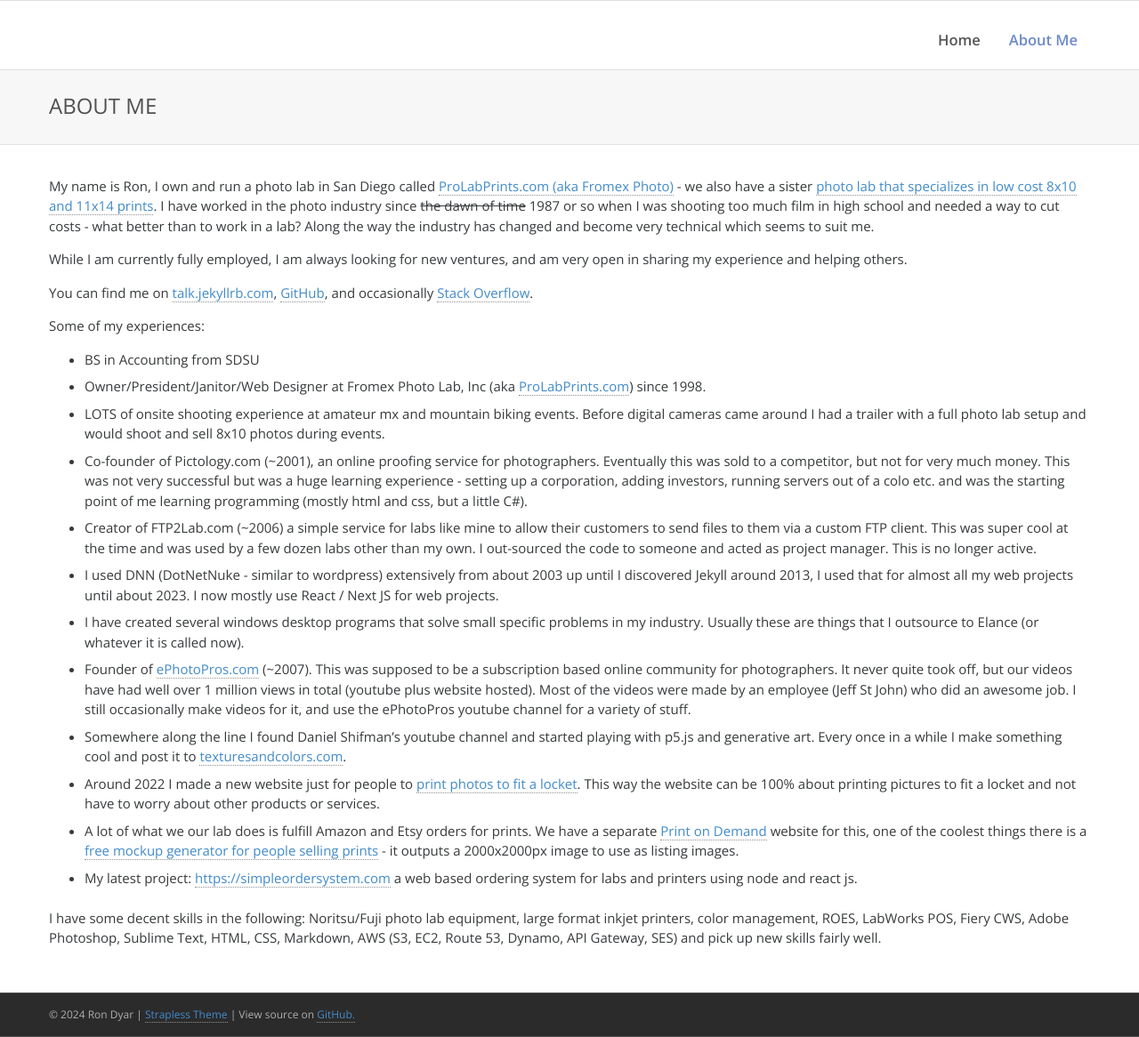
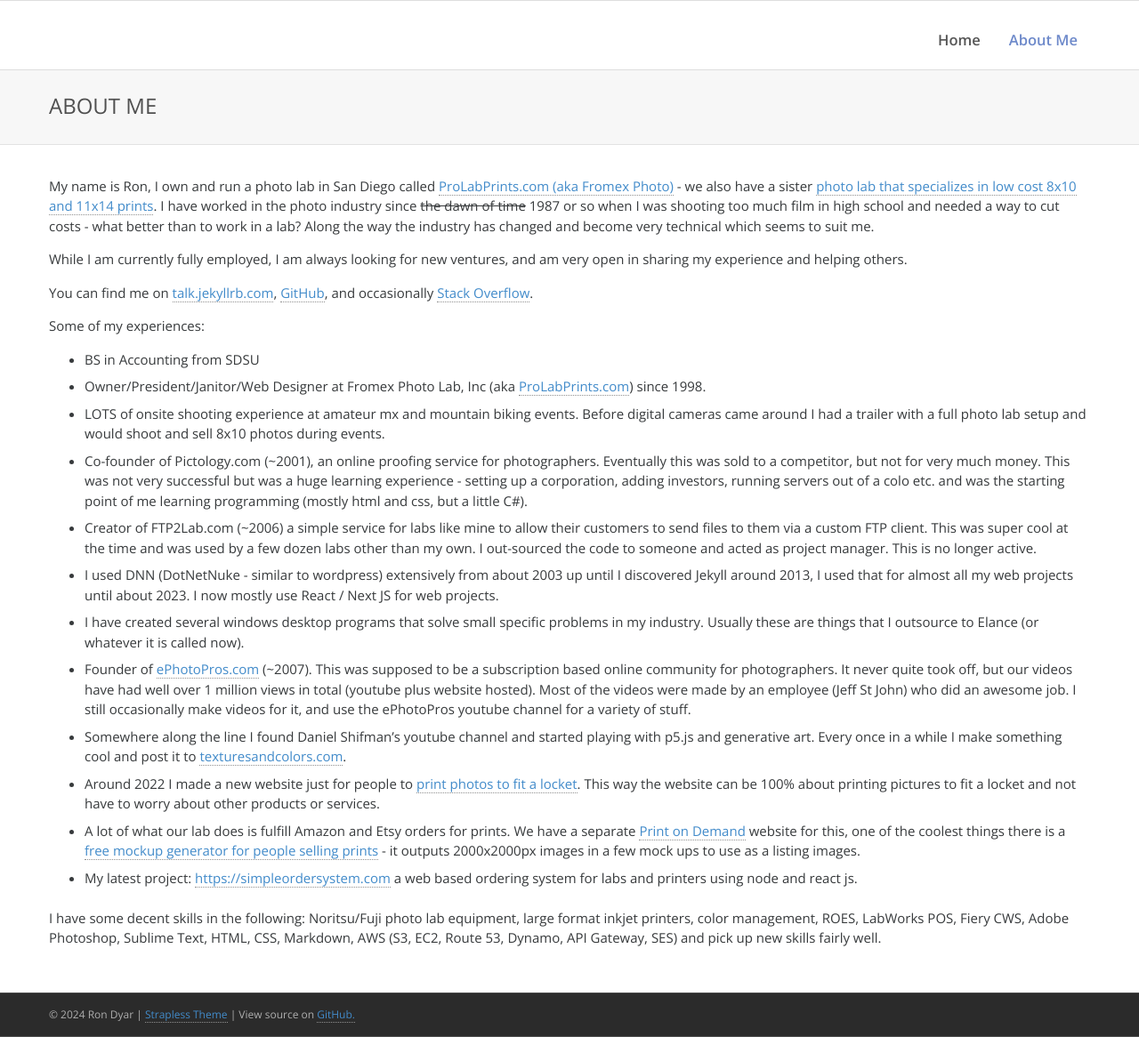
Before and after one commit to rdyar/rdyar.github.io, a Jekyll site: the page built from about-me.md, in a window 1280 px wide and 1166 px high. Shown: the whole window at 89% size. Built offline with Jekyll 4.4.1, drawn with Linux system fonts in a browser that asks for light colours.

```diff
--- a/about-me.md
+++ b/about-me.md
@@ -20,7 +20,7 @@ Some of my experiences:
 - Founder of [ePhotoPros.com](https://ephotopros.com) (~2007). This was supposed to be a subscription based online community for photographers. It never quite took off, but our videos have had well over 1 million views in total (youtube plus website hosted). Most of the videos were made by an employee (Jeff St John) who did an awesome job. I still occasionally make videos for it, and use the ePhotoPros youtube channel for a variety of stuff.
 - Somewhere along the line I found Daniel Shifman's youtube channel and started playing with p5.js and generative art. Every once in a while I make something cool and post it to [texturesandcolors.com](https://textureandcolors.com).
 - Around 2022 I made a new website just for people to [print photos to fit a locket](https://locketprints.com). This way the website can be 100% about printing pictures to fit a locket and not have to worry about other products or services.
-- A lot of what we our lab does is fulfill Amazon and Etsy orders for prints. We have a separate [Print on Demand](https://printondemand.qprints.com) website for this, one of the coolest things there is a [free mockup generator for people selling prints](https://printondemand.qprints.com/tools/mockup-generator) - it outputs a 2000x2000px image to use as listing images.
+- A lot of what our lab does is fulfill Amazon and Etsy orders for prints. We have a separate [Print on Demand](https://printondemand.qprints.com) website for this, one of the coolest things there is a [free mockup generator for people selling prints](https://printondemand.qprints.com/tools/mockup-generator) - it outputs 2000x2000px images in a few mock ups to use as a listing images.
 - My latest project: [https://simpleordersystem.com](https://simpleordersystem.com) a web based ordering system for labs and printers using node and react js.
 
 I have some decent skills in the following: Noritsu/Fuji photo lab equipment, large format inkjet printers, color management, ROES, LabWorks POS, Fiery CWS, Adobe Photoshop, Sublime Text, HTML, CSS, Markdown, AWS (S3, EC2, Route 53, Dynamo, API Gateway, SES) and pick up new skills fairly well.
--- /dev/null
+++ b/google54e825fa6c262ee3.html
@@ -0,0 +1 @@
+google-site-verification: google54e825fa6c262ee3.html
```
